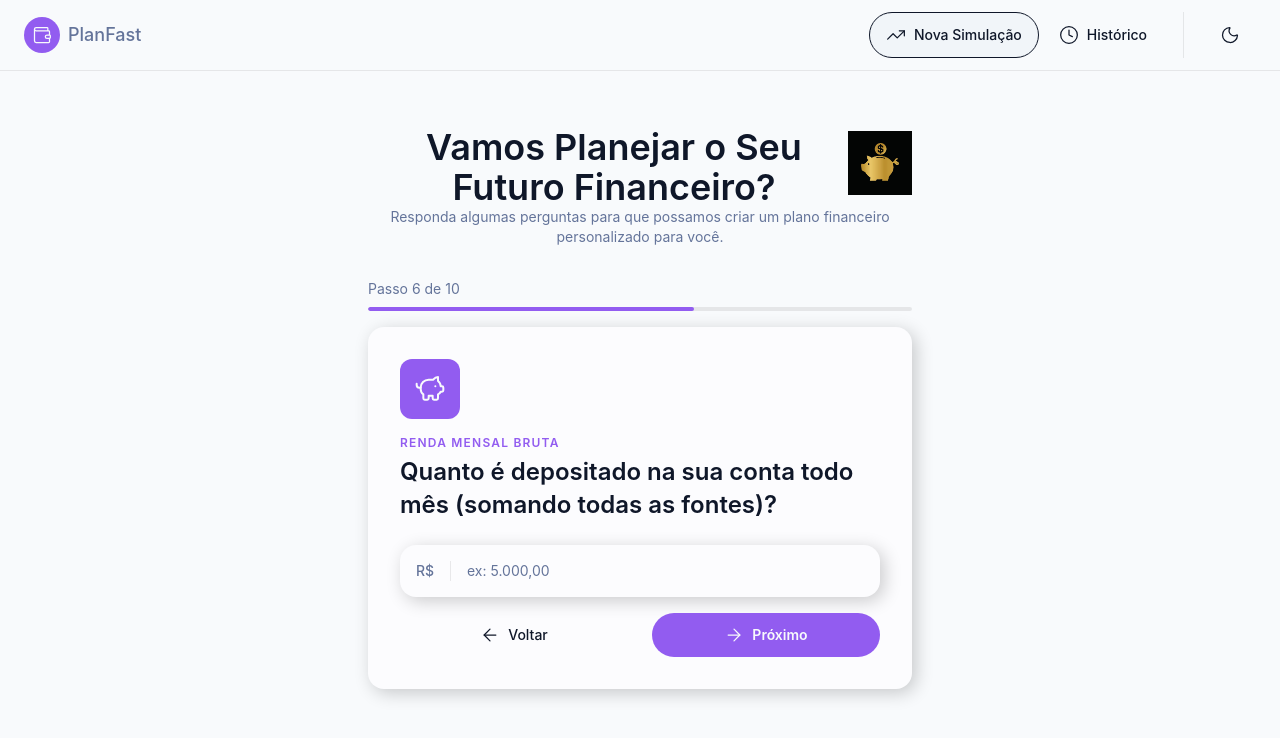
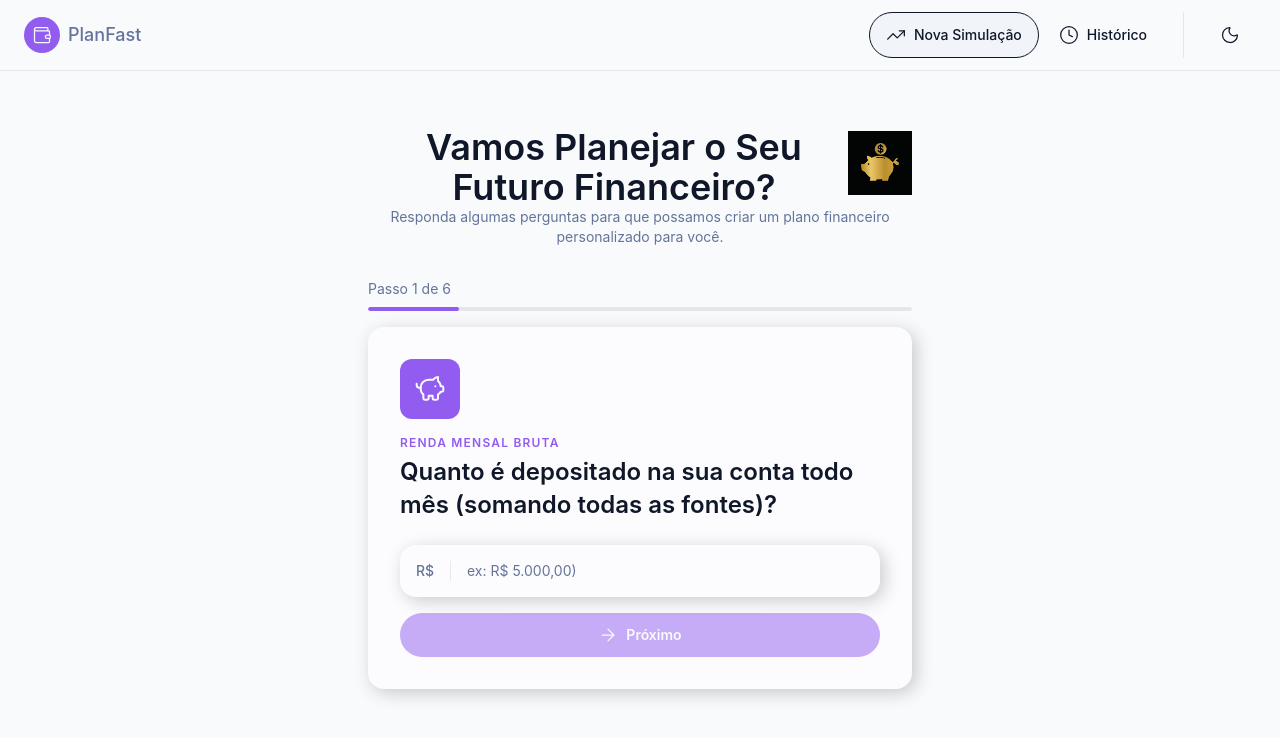
Before and after one commit to lincolnbuk/planfast, a React (Vite) app: page / in a window 1280 px wide. Shown: the top 738 px of the page. Built offline with nearby package versions, Linux system fonts and the light colour scheme.

Commit message:
chore: commit alterações de 2026-06-11

```diff
--- a/src/components/features/Simulation/Form.tsx
+++ b/src/components/features/Simulation/Form.tsx
@@ -1,21 +1,41 @@
-import { PiggyBank } from 'lucide-react'
+import { useState } from 'react'
+
+import { simulationFormSteps } from '../../../data/simulation'
 
 import { FormStep } from './FormStep'
 import { StepProgress } from './Progress'
 
 export const SimulationForm = () => {
+    const [currentStepIndex, setCurrentStepIndex] = useState(0)
+    const totalSteps = simulationFormSteps.length
+    const currentStep = simulationFormSteps[currentStepIndex]
+
+    const handleNextStep = () => {
+        if (currentStepIndex + 1 > totalSteps - 1) {
+            return
+        }
+        setCurrentStepIndex((prev) => prev + 1)
+    }
+
+    const handlePreviousStep = () => {
+        if (currentStepIndex === 0) {
+            return
+        }
+        setCurrentStepIndex((prev) => prev - 1)
+    }
+
     return (
         <>
-            <StepProgress currentStep={6} totalSteps={10} />
+            <StepProgress
+                currentStep={currentStepIndex + 1}
+                totalSteps={totalSteps}
+            />
             <FormStep
-                icon={PiggyBank}
-                title="Renda mensal bruta"
-                question="Quanto é depositado na sua conta todo mês (somando todas as fontes)?"
-                inputProps={{
-                    type: 'text',
-                    placeholder: 'ex: 5.000,00',
-                    prefix: 'R$',
-                }}
+                key={currentStep.id}
+                {...currentStep}
+                onBack={handlePreviousStep}
+                onNext={handleNextStep}
+                hideBackButton={currentStepIndex === 0}
             />
         </>
     )
--- a/src/components/features/Simulation/FormStep.tsx
+++ b/src/components/features/Simulation/FormStep.tsx
@@ -2,8 +2,10 @@ import { ArrowLeft, ArrowRight, type LucideIcon } from 'lucide-react'
 
 import { Input, type InputProps } from '../../shared/Input'
 import { Button } from '../../shared/Button'
+import { useState, type SyntheticEvent } from 'react'
 
-interface FormStepProps {
+export interface FormStepProps {
+  id: string
   icon: LucideIcon
   title: string
   question: string
@@ -14,7 +16,33 @@ interface FormStepProps {
   }
 }
 
-export function FormStep({icon: Icon, title, question, inputProps, submitButtonProps }: FormStepProps) {
+interface ActionsButtonsProps {
+  onBack: () => void
+  onNext: () => void
+  hideBackButton?: boolean
+}
+
+export function FormStep({
+  icon: Icon,
+  title,
+  question,
+  inputProps,
+  submitButtonProps,
+  hideBackButton,
+  onBack,
+  onNext,
+}: FormStepProps & ActionsButtonsProps) {
+  const [inputValue, setInputValue] = useState('')
+
+  const handleSubmit = (e: SyntheticEvent<HTMLFormElement>) => {
+    e.preventDefault()
+
+    if (!inputValue) {
+      return
+    }
+    onNext()
+  }
+
   return (
     <div className="bg-card rounded-2xl p-6 shadow-[4px_4px_18px_0px_rgba(0,0,0,0.2)] sm:p-8">
       <div className="bg-primary mb-4 flex h-15 w-15 items-center justify-center rounded-xl">
@@ -26,22 +54,29 @@ export function FormStep({icon: Icon, title, question, inputProps, submitButtonP
       <h3 className="text-foreground mb-6 text-xl leading-snug font-semibold sm:text-2xl">
         {question}
       </h3>
-      <form className="flex flex-col gap-4">
-        <Input {...inputProps} />
+      <form onSubmit={handleSubmit} className="flex flex-col gap-4">
+        <Input
+          {...inputProps}
+          value={inputValue}
+          onChange={(e) => setInputValue(e.target.value)}
+        />
         <div className="flex flex-col gap-3 sm:flex-row sm:gap-6">
+          {!hideBackButton && (
           <Button
           type="button"
-          // onClick={onBack}
+          onClick={onBack}
           variant="ghost"
           icon={ArrowLeft}
           className="order-2 flex-1 justify-center rounded-xl py-3 sm:order-1"
         >
           Voltar
-        </Button>
+         </Button>
+        )}
         <Button
           type="submit"
           variant="primary"
           icon={submitButtonProps ? undefined : ArrowRight}
+          disabled={!inputValue}
           className="order-1 flex-1 sm:order-2"
         >
           {submitButtonProps?.label ?? 'Próximo'}
--- /dev/null
+++ b/src/data/simulation.ts
@@ -0,0 +1,87 @@
+import {
+  CalendarClock,
+  CreditCard,
+  Goal,
+  Landmark,
+  PiggyBank,
+  Wallet,
+} from "lucide-react";
+
+import type { FormStepProps } from "../components/features/Simulation/FormStep";
+
+export const simulationFormSteps: FormStepProps[] = [
+  {
+    id: "income",
+    icon: PiggyBank,
+    title: "Renda Mensal Bruta",
+    question:
+      "Quanto é depositado na sua conta todo mês (somando todas as fontes)?",
+    inputProps: {
+      placeholder: "ex: R$ 5.000,00)",
+      prefix: "R$",
+      maxLength: 12,
+    },
+  },
+  {
+    id: "expenses",
+    icon: CreditCard,
+    title: "Custos fixos de vida",
+    question:
+      "Quanto você gasta mansalmente com  custos fixos (aluguel, contas, etc.)?",
+    inputProps: {
+      placeholder: "ex: 2.000,00)",
+      prefix: "R$",
+      maxLength: 12,
+    },
+  },
+  {
+    id: "debts",
+    icon: Landmark,
+    title: "Dívidas / parcelas",
+    question:
+      "Você tem algum valor comprometido com parcelas ou empréstimos mensalmente?",
+    inputProps: {
+      placeholder: "ex: 1.000,00)",
+      prefix: "R$",
+      maxLength: 12,
+    },
+  },
+  {
+    id: "goalName",
+    icon: Goal,
+    title: "Nome da meta",
+    question: "Qual o objetivo que voçê deseja alcançar?",
+    inputProps: {
+      placeholder: "ex: Viagem para Europa",
+      maxLength: 50,
+    },
+  },
+  {
+    id: "goalAmount",
+    icon: Wallet,
+    title: "Valor da meta",
+    question: "Quanto custa realizar esse sonho",
+    inputProps: {
+      placeholder: "ex: 10.000,00",
+      prefix: "R$",
+      maxLength: 12,
+    },
+  },
+  {
+    id: "goalDeadline",
+    icon: CalendarClock,
+    title: "Prazo para alcançar a meta",
+    question: "Em quantos meses você deseja alcançar essa meta?",
+    inputProps: {
+      type: "number",
+      placeholder: "ex: 12",
+      suffix: "meses",
+      min: 1,
+      max: 120,
+    },
+    submitButtonProps: {
+      label: "Gerar simulação",
+      emojiIcon: "🚀",
+    },
+  },
+];
```
